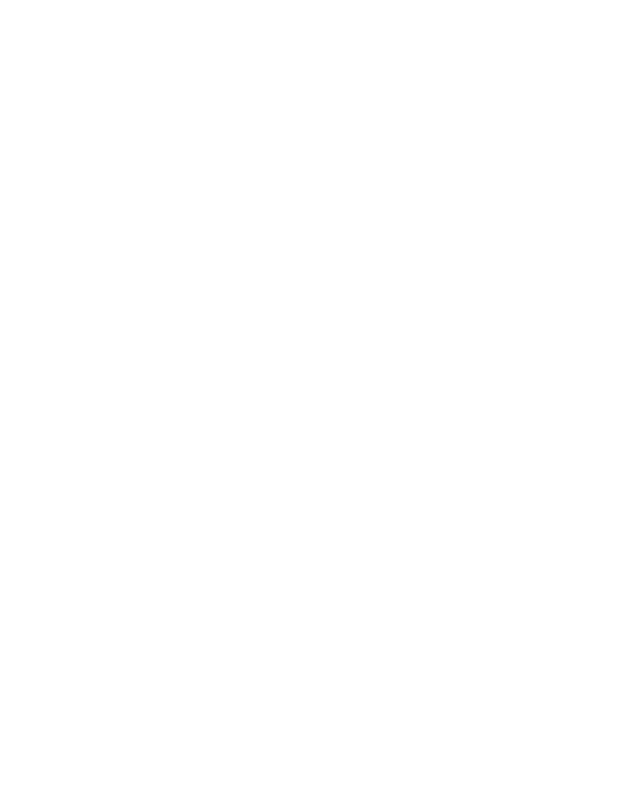
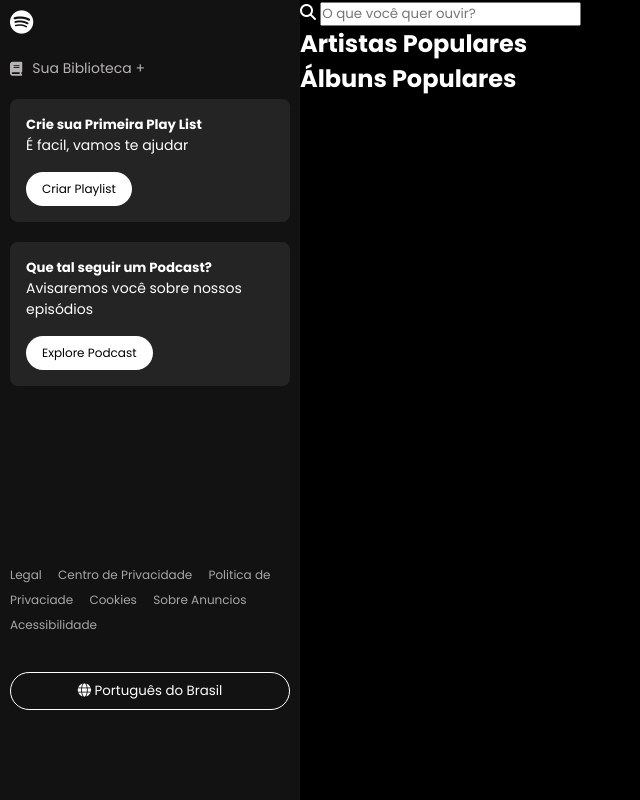
Before and after one commit to Gustavo09876/Reprodutor-de-Musica, a plain HTML site: page index.html in a window 1280 px wide. Shown: the whole page, without its empty margins (0-640 px from the left). Drawn offline with Linux system fonts and the light colour scheme.

Commit message:
HTML E CSS

```diff
--- a/index.html
+++ b/index.html
@@ -1,11 +1,62 @@
 <!DOCTYPE html>
-<html lang="en">
+<html lang="pt-br">
 <head>
     <meta charset="UTF-8">
     <meta name="viewport" content="width=device-width, initial-scale=1.0">
-    <title>Document</title>
+    <script src="https://kit.fontawesome.com/a869057732.js" crossorigin="anonymous"></script><script src="https://kit.fontawesome.com/a869057732.js" crossorigin="anonymous"></script>
+    <link rel="stylesheet" href="style.css">
+    <title>Reprodutor de Musica</title>
 </head>
 <body>
-
+    <div class="container">
+        <nav class="sidebar">
+            <div class="nav-logo">
+                <i class="fa-brands fa-spotify"></i>
+            </div>
+            <div class="nav-library">
+                <i class="fa-solid fa-book"></i>
+                <p>Sua Biblioteca +</p>
+            </div>
+            <div class="nav-playlist">
+                <h5> Crie sua Primeira Play List </h5>
+                <p>É facil, vamos te ajudar</p>
+                <button>Criar Playlist</button>
+            </div>
+            <div class="nav-podcast">
+                <h5>Que tal seguir um Podcast?</h5>
+                <p>Avisaremos você sobre nossos episódios</p>
+                <button>Explore Podcast</button>
+            </div>
+            <div class="nav-footer">
+                <a href="#">Legal</a>
+                <a href="#">Centro de Privacidade</a>
+                <a href="#">Politica de Privaciade</a>
+                <a href="#">Cookies</a>
+                <a href="#">Sobre Anuncios</a>
+                <a href="#">Acessibilidade</a>
+            </div>
+            <button class="nav-lang-button">
+                <i class="fa-solid fa-globe"></i>
+                Português do Brasil
+            </button>
+        </nav>
+        <main>
+            <header class="search-bar">
+                <i class="fa-solid fa-magnifying-glass"></i>
+                <input placeholder="O que você quer ouvir?">
+            </header>
+            <section class="content">
+                <h2>Artistas Populares</h2>
+                <div class="artists-grid">
+                 <!-- Inserir com Js-->
+                </div>
+                <h2>Álbuns Populares</h2>
+                <div class="albums-grid">
+                 <!-- Inserir com Js-->
+                </div>
+            </section>
+        </main>
+    </div>
 </body>
+<script src="./script.js"></script>
 </html>
--- /dev/null
+++ b/style.css
@@ -0,0 +1,83 @@
+@import url('https://fonts.googleapis.com/css2?family=Poppins:ital,wght@0,100;0,200;0,300;0,400;0,500;0,600;0,700;0,800;0,900;1,100;1,200;1,300;1,400;1,500;1,600;1,700;1,800;1,900&display=swap');
+
+*{
+    margin: 0;
+    padding: 0;
+    box-sizing: border-box;
+    font-family: "Poppins", sans-serif;
+}
+
+body {
+    background-color: black;
+    color: white;
+}
+
+.container {
+    display: flex;
+    height: 100vh;
+}
+
+.sidebar {
+    width: 300px;
+    background-color: #121212;
+    padding: 10px 10px 90px 10px;
+    display: flex;
+    flex-direction: column;
+    gap: 20px;
+}
+
+.nav-logo i {
+    font-size: 24px;
+}
+
+.nav-library {
+    display: flex;
+    align-items: center;
+    gap: 10px;
+}
+
+.nav-library i, .nav-library p {
+    color: #B7B3B6;
+    font-size: 14px;
+}
+
+.nav-playlist, .nav-podcast {
+    background-color: #242424;
+    padding: 16px;
+    border-radius: 8px;
+}
+
+.nav-playlist button, .nav-podcast button {
+    background-color: white;
+    color: black;
+    border: none;
+    padding: 8px 16px;
+    margin-top: 16px;
+    cursor: pointer;
+    font-size: 12px;
+    border-radius: 20px;
+}
+.nav-playlist p, .nav-podcast p {
+    font-size: 14px;
+}
+.nav-footer {
+    margin-top: auto;
+}
+
+.nav-footer a {
+    color: #a7a7a7;
+    text-decoration: none;
+    font-size: 12px;
+    margin-right: 12px;
+    margin-bottom: 8px;
+}
+
+.nav-lang-button {
+    background-color: transparent;
+    border: 1px solid #fff;
+    color: white;
+    padding: 8px 12px;
+    margin-top: 16px;
+    cursor: pointer;
+    border-radius: 20px;
+}
```
Also changed, not shown: script.js (added).
